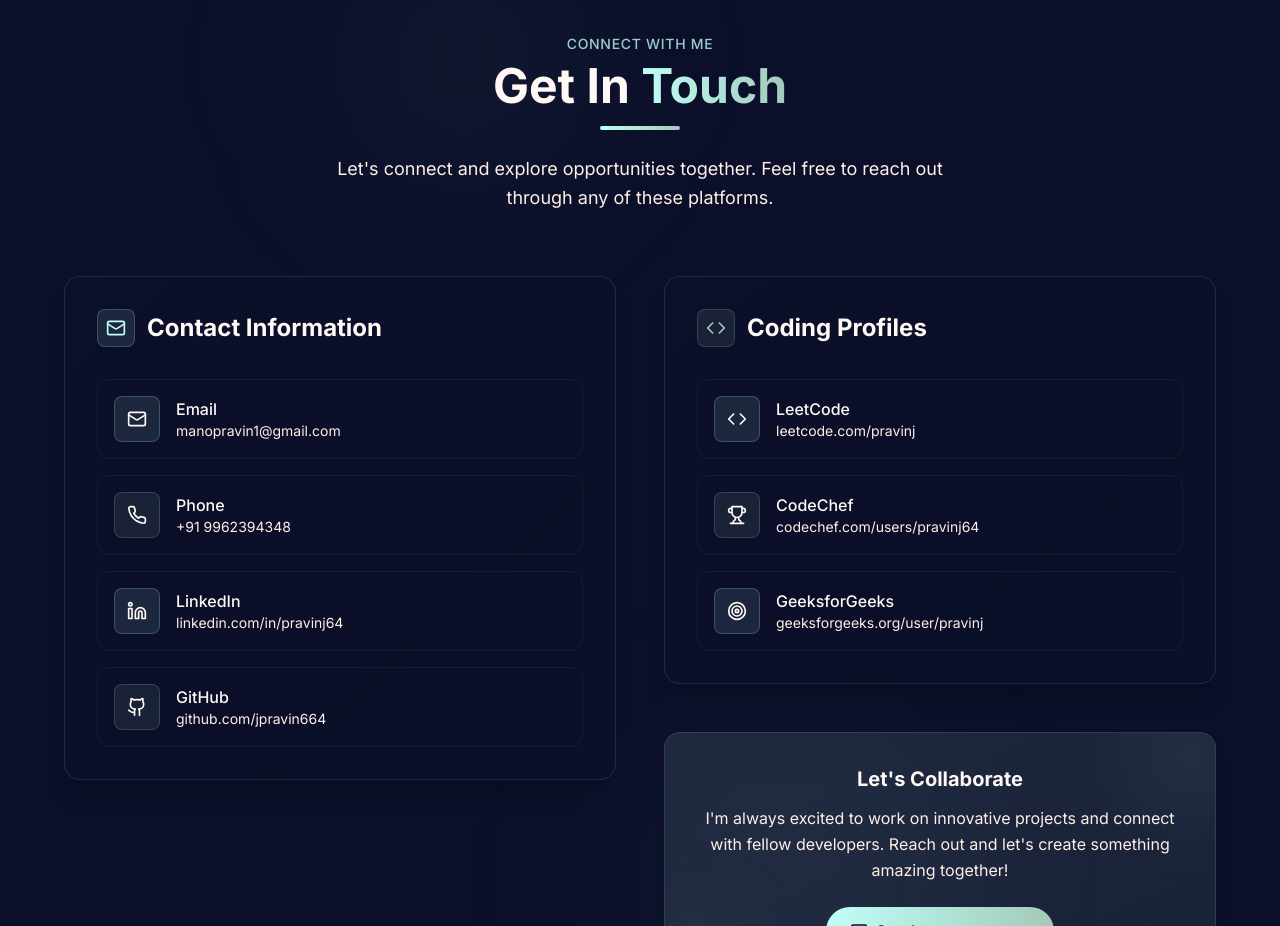
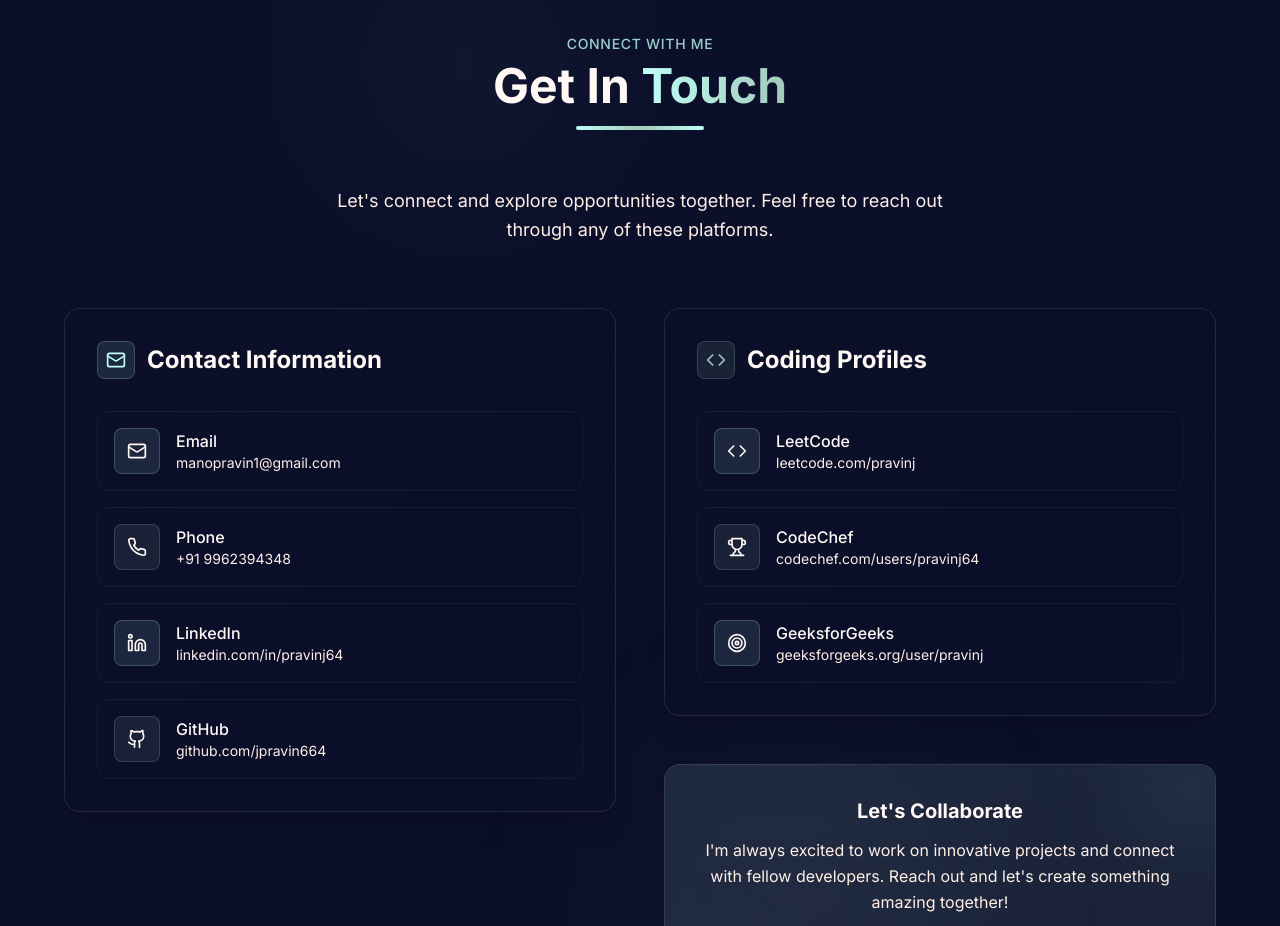
Before and after one commit to jpravin664/Pravin-Portfolio-Website, a React (Vite) app: page / in a window 1280 px wide. Shown: the part 5060-5986 px from the top of the page. Built offline with nearby package versions, Linux system fonts and the light colour scheme.

Commit message:
Enhanced Contact section UI

```diff
--- a/src/sections/Contact.tsx
+++ b/src/sections/Contact.tsx
@@ -79,7 +79,15 @@
             <h2 className="text-4xl sm:text-5xl font-bold mb-4">
               Get In <span className="text-transparent bg-clip-text bg-gradient-to-r from-primary to-accent">Touch</span>
             </h2>
-            <div className="w-20 h-1 bg-gradient-to-r from-primary to-accent rounded-full"></div>
+
+            <motion.div
+            className="w-32 h-1 bg-gradient-to-r from-primary via-accent to-primary mx-auto rounded-full mb-8"
+            initial={{ width: 0 }}
+            whileInView={{ width: 128 }}
+            viewport={{ once: false }} // This makes it reset when exiting/re-entering view
+            transition={{ duration: 0.8, delay: 0.4 }}
+        ></motion.div>
+
           </div>
           <motion.p
             className="text-lg text-text-secondary max-w-2xl mx-auto mt-6 leading-relaxed"
```
